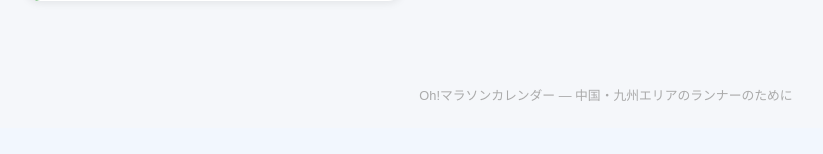
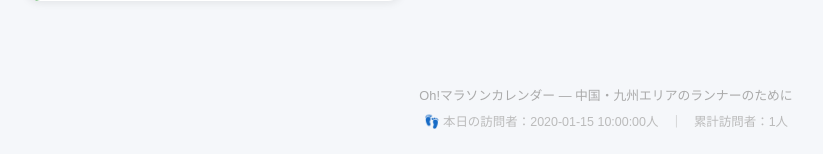
Before and after one commit to OhABE/oh-marathon-calendar, a FastAPI app: template templates/index.html in a window 1280 px wide. Shown: the part 848-1002 px from the top of the page, without its empty margins (34-857 px from the left). Before the commit the page ends 949 px from the top, so only its background shows below. Run offline with FastAPI, Linux system fonts and the light colour scheme; the template is opened without the code that fills it: most values are stand-ins (such as "Sample title", 1, 10 or a date in 2020).

Commit message:
訪問者カウンター追加：本日・累計をフッターに表示
Co-Authored-By: Claude Sonnet 4.6 <noreply@anthropic.com>

```diff
--- a/app/main.py
+++ b/app/main.py
@@ -105,6 +105,18 @@ def index(request: Request, region: str = '', distance: str = '', pref: str = ''
             new_visitor_id = None
 
     db = get_db()
+    today = datetime.now().strftime('%Y-%m-%d')
+
+    # 訪問者ログを記録（管理者は除外）
+    if visitor_id != 'admin':
+        try:
+            db.execute('INSERT OR IGNORE INTO visitor_log (date, visitor_id) VALUES (?, ?)', (today, visitor_id))
+            db.commit()
+        except Exception:
+            pass
+    total_visitors = db.execute('SELECT COUNT(*) FROM visitor_log').fetchone()[0]
+    today_visitors = db.execute('SELECT COUNT(*) FROM visitor_log WHERE date = ?', (today,)).fetchone()[0]
+
     query = '''
         SELECT e.*,
             ap.status as admin_status, ap.finish_time as admin_finish_time,
@@ -132,8 +144,6 @@ def index(request: Request, region: str = '', distance: str = '', pref: str = ''
     query += ' ORDER BY e.date ASC'
     events_raw = db.execute(query, params).fetchall()
     prefs = db.execute('SELECT DISTINCT prefecture, region FROM events ORDER BY region, prefecture').fetchall()
-
-    today = datetime.now().strftime('%Y-%m-%d')
 
     def gcal_url(ev):
         date = (ev.get('date') or '').replace('-', '')
@@ -173,6 +183,8 @@ def index(request: Request, region: str = '', distance: str = '', pref: str = ''
         'today': today,
         'gcal_url': gcal_url,
         'is_admin': is_admin(request),
+        'total_visitors': total_visitors,
+        'today_visitors': today_visitors,
     })
     if new_visitor_id:
         response.set_cookie('visitor_id', new_visitor_id, max_age=60*60*24*365*10, httponly=True)
--- a/static/css/style.css
+++ b/static/css/style.css
@@ -280,6 +280,8 @@ header h1 { font-size: 2rem; font-weight: 900; letter-spacing: 1px; }
 
 /* Footer */
 footer { text-align: center; padding: 24px; color: #aaa; font-size: 0.8rem; margin-top: 40px; }
+.visitor-counter { margin-top: 8px; font-size: 0.78rem; color: #bbb; }
+.counter-sep { margin: 0 8px; }
 
 /* Responsive */
 @media (max-width: 600px) {
--- a/templates/index.html
+++ b/templates/index.html
@@ -367,6 +367,11 @@
 
 <footer>
   <p>Oh!マラソンカレンダー — 中国・九州エリアのランナーのために</p>
+  <div class="visitor-counter">
+    <span>👣 本日の訪問者：{{ today_visitors }}人</span>
+    <span class="counter-sep">｜</span>
+    <span>累計訪問者：{{ total_visitors }}人</span>
+  </div>
 </footer>
 
 <script src="/static/js/main.js"></script>
```
Also changed, not shown: app/database.py (+8 -0 lines).
